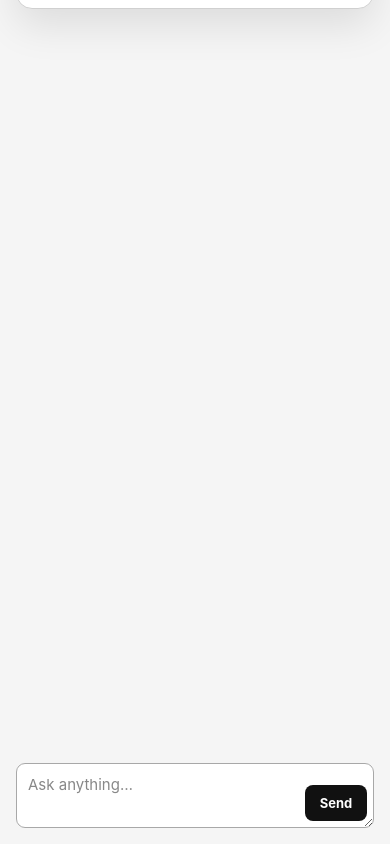
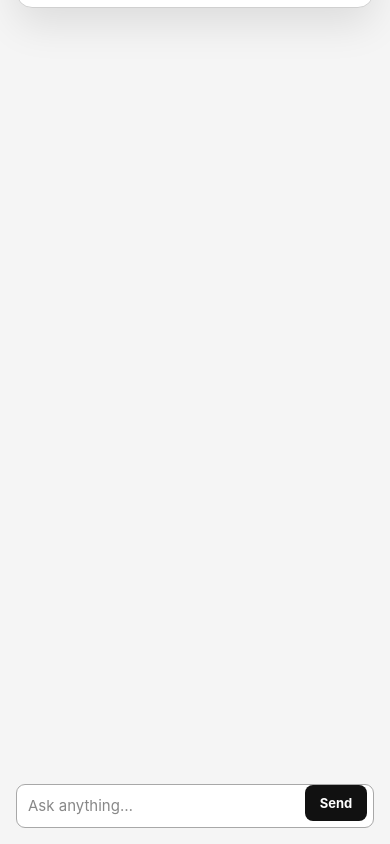
Before and after one commit to notCorwin/static-web-agent, a website with bundled scripts: page index.html in a window 390 px wide. Built offline with nearby package versions, Linux system fonts and the light colour scheme; files whose address does not match are found by name.

Commit message:
Improve composer sizing and scroll control

```diff
--- a/src/app/app.ts
+++ b/src/app/app.ts
@@ -147,6 +147,7 @@ export class AgentApp {
     this.normalizeUrl(false);
     this.ready = true;
     this.renderAll();
+    this.resizeMessageInput();
     this.focusComposer();
     if (this.options.autoConnect !== false) void this.autoConnect(savedSettings);
   }
@@ -184,6 +185,7 @@ export class AgentApp {
       void this.sendMessage();
     });
     const messageInput = this.elements["message-input"] as HTMLTextAreaElement | undefined;
+    messageInput?.addEventListener("input", () => this.resizeMessageInput());
     messageInput?.addEventListener("keydown", (event) => {
       if (event.key !== "Enter" || event.isComposing) return;
       event.preventDefault();
@@ -345,6 +347,7 @@ export class AgentApp {
       if (!content) throw new Error("The processed message is empty.");
       this.chat.messages = normalizeMessages([...this.chat.messages, { role: "user", content }]);
       input.value = "";
+      this.resizeMessageInput();
       this.pendingText = "";
       this.pendingTool = undefined;
       this.pendingToolCalls = [];
@@ -560,6 +563,17 @@ export class AgentApp {
     const button = this.elements["scroll-bottom-button"];
     if (chat === undefined || button === undefined) return;
     button.hidden = this.followChat || chat.scrollHeight <= chat.clientHeight + 1;
+  }
+
+  private resizeMessageInput(): void {
+    const input = this.elements["message-input"] as HTMLTextAreaElement | undefined;
+    if (input === undefined) return;
+    input.style.height = "auto";
+    input.style.overflowY = "hidden";
+    const maxHeight = Number.parseFloat(getComputedStyle(input).maxHeight);
+    const height = Number.isFinite(maxHeight) ? Math.min(input.scrollHeight, maxHeight) : input.scrollHeight;
+    input.style.height = `${height}px`;
+    input.style.overflowY = input.scrollHeight > height + 1 ? "auto" : "hidden";
   }
 
   private startMessageEdit(index: number): void {
--- a/src/app/view.ts
+++ b/src/app/view.ts
@@ -61,7 +61,7 @@ export function renderShell(root: HTMLElement): AppElements {
         <div class="composer-wrap">
           <form class="composer" id="composer-form">
             <label class="sr-only" for="message-input">Message the agent</label>
-            <textarea id="message-input" name="message" rows="2" inputmode="text" autocomplete="off" placeholder="Ask anything…" spellcheck="true"></textarea>
+            <textarea id="message-input" name="message" rows="1" inputmode="text" autocomplete="off" placeholder="Ask anything…" spellcheck="true"></textarea>
             <button class="primary-button send-button" id="send-button" type="submit" aria-label="Send message"><span class="button-content"><span class="button-label">Send</span><span class="spinner" hidden aria-hidden="true"></span></span></button>
             <p class="status-message sr-only" id="run-status" role="status" aria-live="polite" aria-atomic="true"></p>
           </form>
--- a/styles.css
+++ b/styles.css
@@ -213,7 +213,7 @@ button:disabled { cursor: not-allowed; opacity: .58; }
 .composer-wrap { flex-shrink: 0; padding: 0 clamp(18px, 4vw, 48px) 22px; background: var(--bg); }
 .composer { position: relative; display: grid; gap: 0; border-radius: 14px; }
 .composer:focus-within { box-shadow: none; }
-.composer textarea { min-height: 64px; resize: vertical; padding: 10px 78px 10px 11px; line-height: 1.45; font-size: 15px; }
+.composer textarea { min-height: 44px; max-height: 180px; resize: none; overflow-y: hidden; padding: 10px 78px 10px 11px; line-height: 1.45; font-size: 15px; }
 .composer textarea:focus, .composer textarea:focus-visible { outline: 0 !important; outline-offset: 0; box-shadow: none; }
 .send-button { position: absolute; right: 7px; bottom: 7px; min-width: 62px; }
 .stop-button { background: var(--danger); }
@@ -224,7 +224,7 @@ button:disabled { cursor: not-allowed; opacity: .58; }
 
 .extension-host { display: grid; gap: 8px; }
 .extension-host:empty { display: none; }
-.scroll-bottom-button { position: absolute; z-index: 3; right: clamp(24px, 4vw, 54px); bottom: 92px; display: grid; width: 34px; height: 34px; place-items: center; border: 1px solid var(--border-strong); border-radius: 999px; background: var(--surface); box-shadow: 0 5px 16px rgb(0 0 0 / 13%); color: var(--muted); font-size: 20px; line-height: 1; }
+.scroll-bottom-button { position: absolute; z-index: 3; left: 50%; bottom: 92px; display: grid; width: 34px; height: 34px; place-items: center; border: 1px solid var(--border-strong); border-radius: 999px; background: var(--surface); box-shadow: 0 5px 16px rgb(0 0 0 / 13%); color: var(--muted); font-size: 20px; line-height: 1; transform: translateX(-50%); }
 .scroll-bottom-button:hover { border-color: var(--accent); background: var(--surface-soft); color: var(--text); }
 .scroll-bottom-button[hidden] { display: none; }
 .capability-chip { justify-self: start; min-height: 24px; padding: 3px 7px; color: var(--accent); font-size: 10px; }
@@ -255,7 +255,7 @@ button:disabled { cursor: not-allowed; opacity: .58; }
   .chat-scroll { min-height: 420px; padding: 22px 16px; }
   .message { max-width: 100%; }
   .composer-wrap { padding: 0 16px 16px; }
-  .composer textarea { min-height: 64px; padding-right: 78px; }
+  .composer textarea { min-height: 44px; padding-right: 78px; }
   .send-button { right: 7px; bottom: 7px; width: auto; }
 }
 
```
Also changed, not shown: test/browser-check.mjs (+25 -1 lines), README.md.
